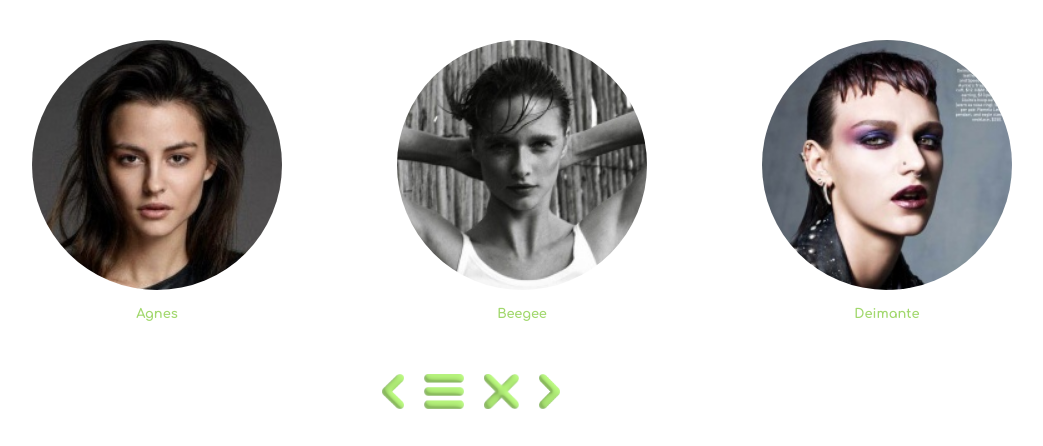
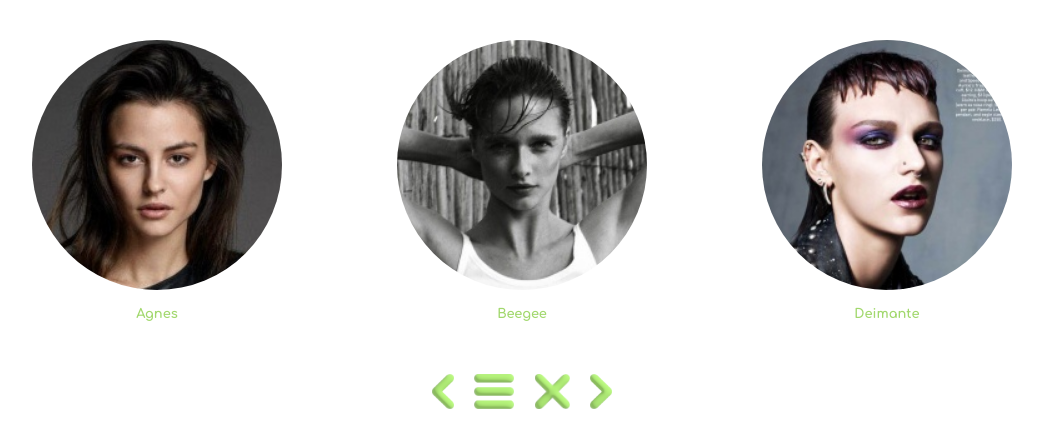
Before and after one commit to veraicon186/pmst, a plain HTML site: page index.html in a window 1280 px wide. Shown: the part 1138-1584 px from the top of the page, without its empty margins (118-1161 px from the left). Drawn offline with Linux system fonts and the light colour scheme.

Commit message:
align icons

```diff
--- a/style.css
+++ b/style.css
@@ -117,9 +117,10 @@ a:hover .hover-alt {
 }
 
 .icons {
-    width: 300px;
-    margin: 40px auto;
+    width: 200px;
     display: flex;
+    justify-content: space-between;
+   margin: 40px auto;
 }
 
 .arrow {
```
